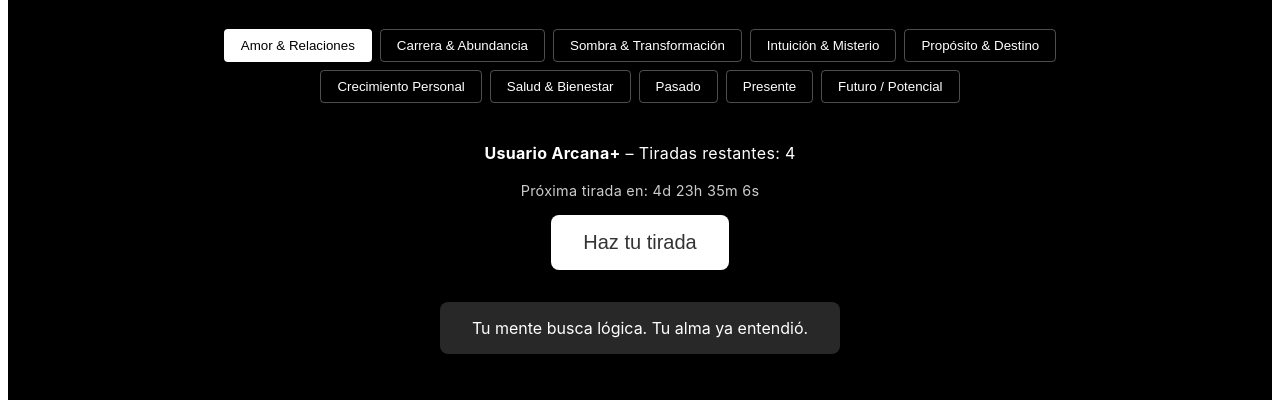
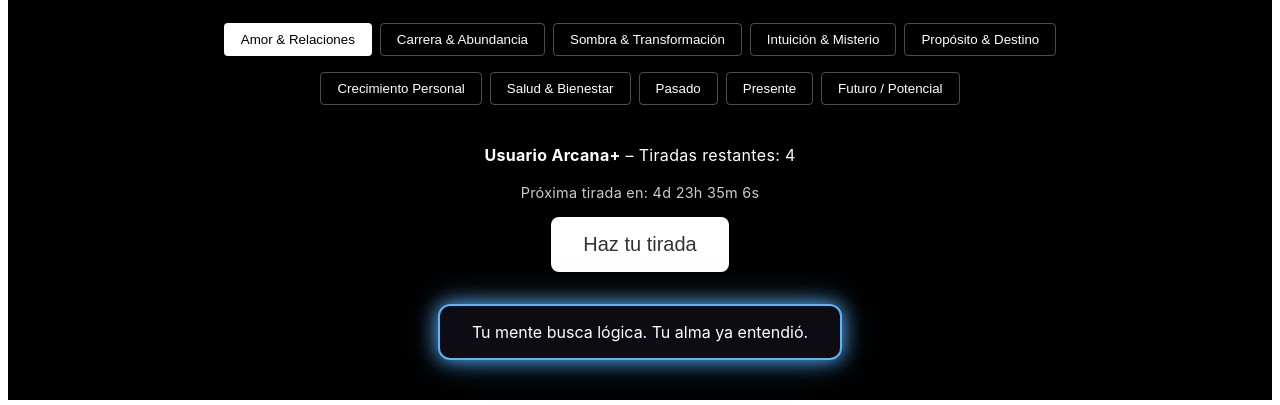
Before and after one commit to malverjr/arcana, a Next.js app: page / in a window 1280 px wide. Both pictures are taken after a click on the button "Haz tu tirada". Shown: the part 472-877 px from the top of the page. Built offline with nearby package versions, Linux system fonts and the light colour scheme.

Commit message:
Update index.js

```diff
--- a/pages/index.js
+++ b/pages/index.js
@@ -10,7 +10,7 @@ function getWeekNumber(date) {
 }
 
 export default function Home() {
-  const userRole = 'arcana+'; // Cambiar según usuario actual
+  const userRole = 'arcana+';
 
   const isNormal      = userRole === 'normal';
   const isArcana      = userRole === 'arcana';
@@ -208,7 +208,7 @@ export default function Home() {
             ))}
           </div>
           {themes.length > 5 && (
-            <div style={{ display: 'flex', gap: '0.5rem', flexWrap: 'wrap', justifyContent: 'center' }}>
+            <div style={{ display: 'flex', gap: '0.5rem', flexWrap: 'wrap', justifyContent: 'center', marginTop: '0.5rem' }}>
               {themes.slice(5).map(t => (
                 <button
                   key={t}
@@ -286,9 +286,14 @@ export default function Home() {
         <div style={{
           marginTop: '2rem',
           padding: '1rem 2rem',
-          background: 'rgba(200,200,200,0.2)',
-          borderRadius: '8px',
-          animation: 'fadeIn 0.5s ease'
+          background: 'rgba(20,20,30,0.6)',
+          border: '2px solid #5bb6ff',
+          borderRadius: '12px',
+          animation: 'revealBox 0.6s ease',
+          boxShadow: '0 0 20px #5bb6ff, 0 0 40px #5bb6ff40',
+          transition: 'all 0.5s ease',
+          maxWidth: '90vw',
+          textAlign: 'center'
         }}>
           {reading}
         </div>
@@ -303,32 +308,38 @@ export default function Home() {
           0%,100% { transform: scale(1); }
           50%     { transform: scale(1.05); }
         }
-
+        @keyframes revealBox {
+          0% {
+            opacity: 0;
+            transform: scale(0.9);
+            box-shadow: 0 0 0 transparent;
+          }
+          100% {
+            opacity: 1;
+            transform: scale(1);
+            box-shadow: 0 0 20px #5bb6ff, 0 0 40px #5bb6ff40;
+          }
+        }
         @media (max-width: 600px) {
           h1 {
             font-size: 2rem !important;
             text-align: center;
           }
-
           img {
             width: 200px !important;
             height: 200px !important;
           }
-
           button {
             font-size: 1rem !important;
             padding: 0.75rem 1.5rem !important;
           }
-
           p {
             text-align: center;
           }
-
           div[style*="gap"] {
             flex-direction: column !important;
             gap: 0.75rem !important;
           }
-
           div[style*="padding: 1rem 2rem"] {
             padding: 1rem !important;
           }
```
